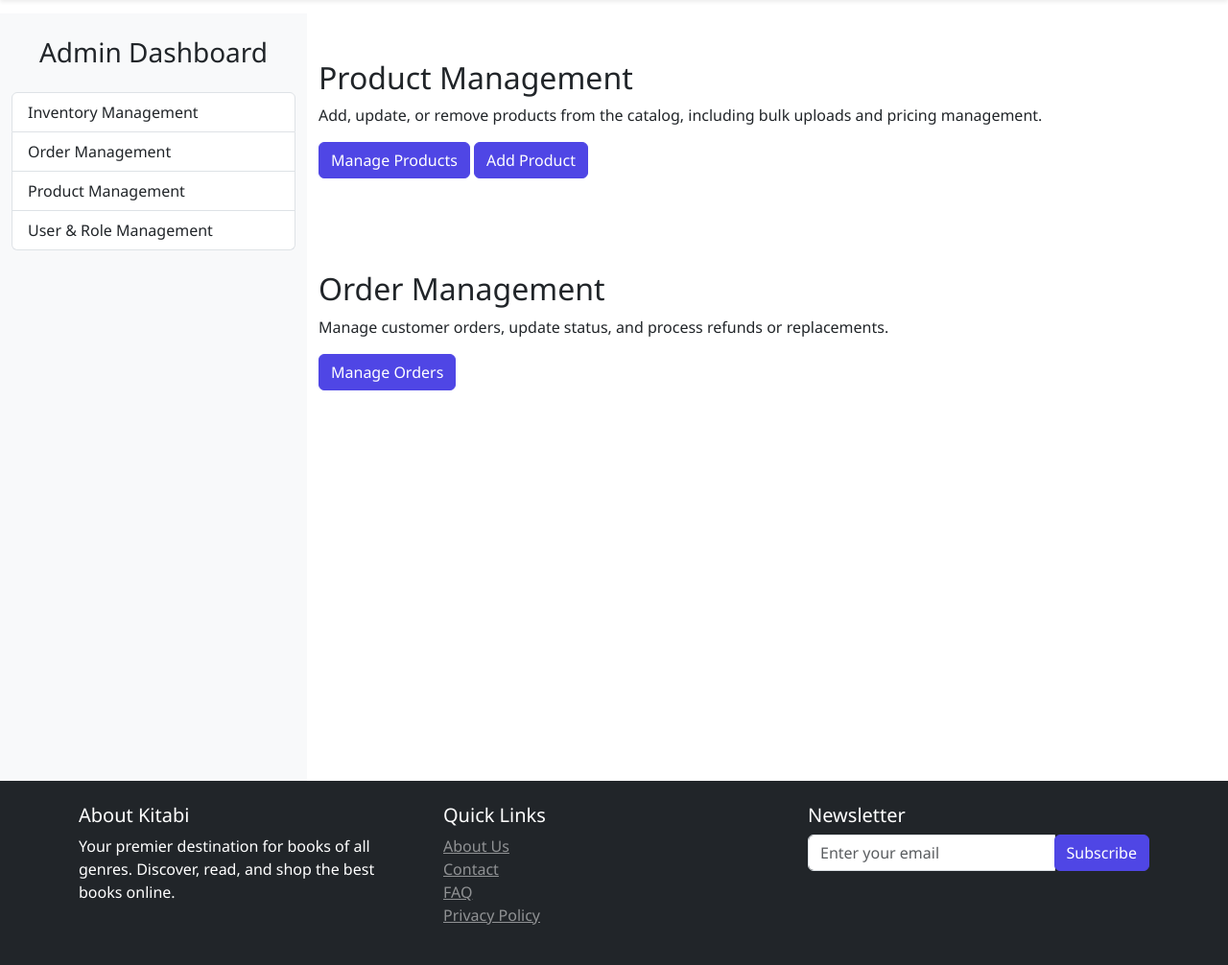
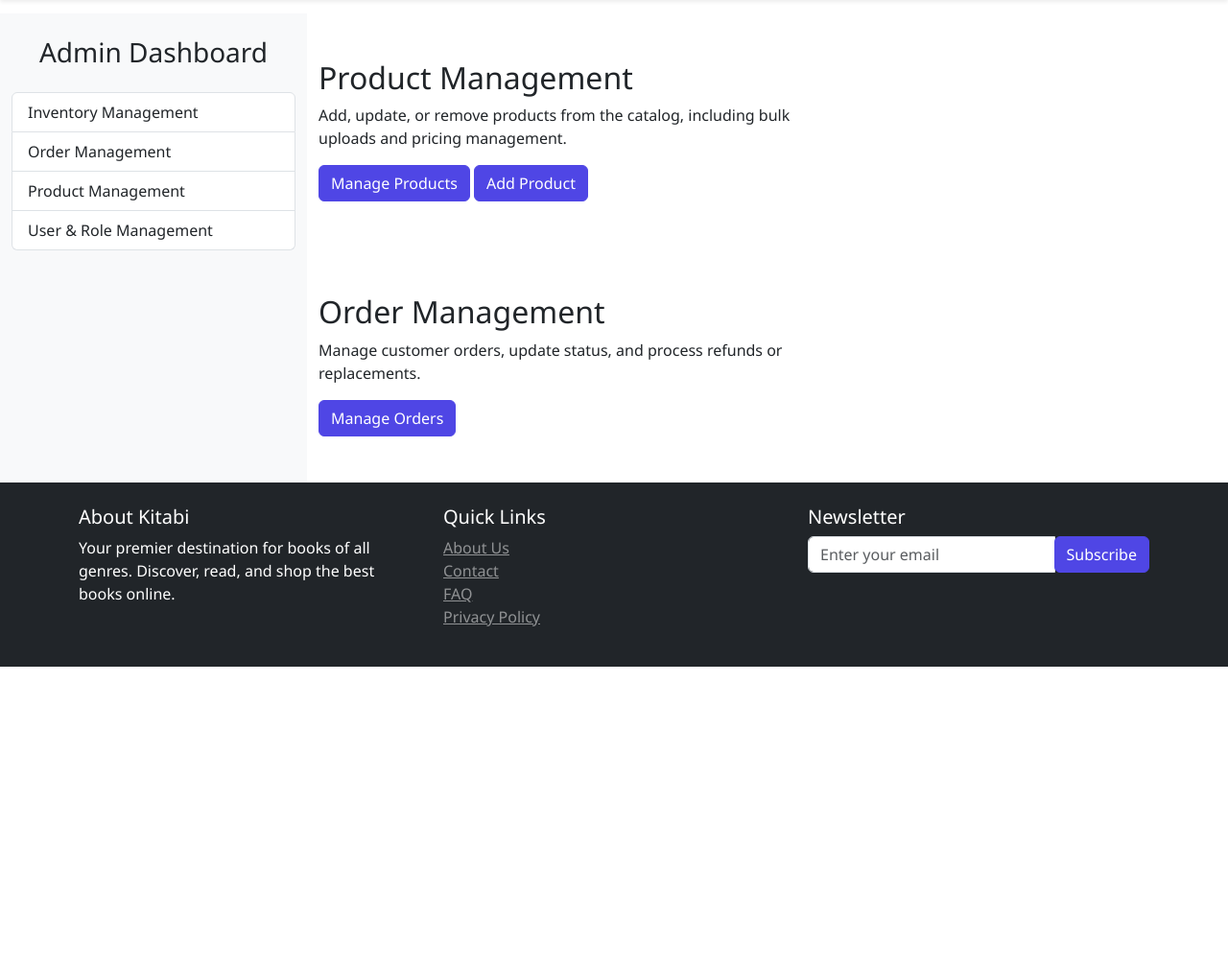
Before and after one commit to Mlaynedere/Kitabi---EECE-503M, a Flask app: page /admin-page in a window 1280 px wide. Shown: the part 62-1068 px from the top of the page at 96% size. After the commit the page ends 757 px from the top, so only its background shows below. Run offline with Flask 3, Linux system fonts and the light colour scheme; a user stored in the database is signed in; some libraries are stand-ins or nearby versions.

Commit message:
changed naming

```diff
--- a/website/templates/admin.html
+++ b/website/templates/admin.html
@@ -6,17 +6,17 @@
 <div class="container-fluid">
     <!-- Sidebar -->
     <div class="row">
-        <div class="col-md-3 bg-light" style="height: 100vh;">
+        <div class="col-md-3 bg-light">
             <h3 class="text-center mt-4">Admin Dashboard</h3>
             <ul class="list-group mt-4">
                 <li class="list-group-item">
                     <a href="#" class="text-decoration-none text-dark">Inventory Management</a>
                 </li>
                 <li class="list-group-item">
-                    <a href="#" class="text-decoration-none text-dark">Order Management</a>
+                    <a href="#orders" class="text-decoration-none text-dark">Order Management</a>
                 </li>
                 <li class="list-group-item">
-                    <a href="#" class="text-decoration-none text-dark">Product Management</a>
+                    <a href="#products" class="text-decoration-none text-dark">Product Management</a>
                 </li>
                 <li class="list-group-item">
                     <a href="#" class="text-decoration-none text-dark">User & Role Management</a>
@@ -25,7 +25,7 @@
         </div>
 
         <!-- Main Content -->
-        <div class="col-md-9">
+        <div class="col-md-5">
             <section id="products" class="py-5">
                 <h2>Product Management</h2>
                 <p>Add, update, or remove products from the catalog, including bulk uploads and pricing management.</p>
--- a/website/templates/view_orders.html
+++ b/website/templates/view_orders.html
@@ -4,7 +4,7 @@
 
 {% block body %}
 <div class="container mt-4">
-    <h1 class="text-center mb-4">View Orders</h1>
+    <h1 class="text-center mb-4">Manage Orders</h1>
     <div class="table-responsive">
         <table class="table table-hover">
             <thead>
```
Also changed, not shown: instance/database.sqlite3.
